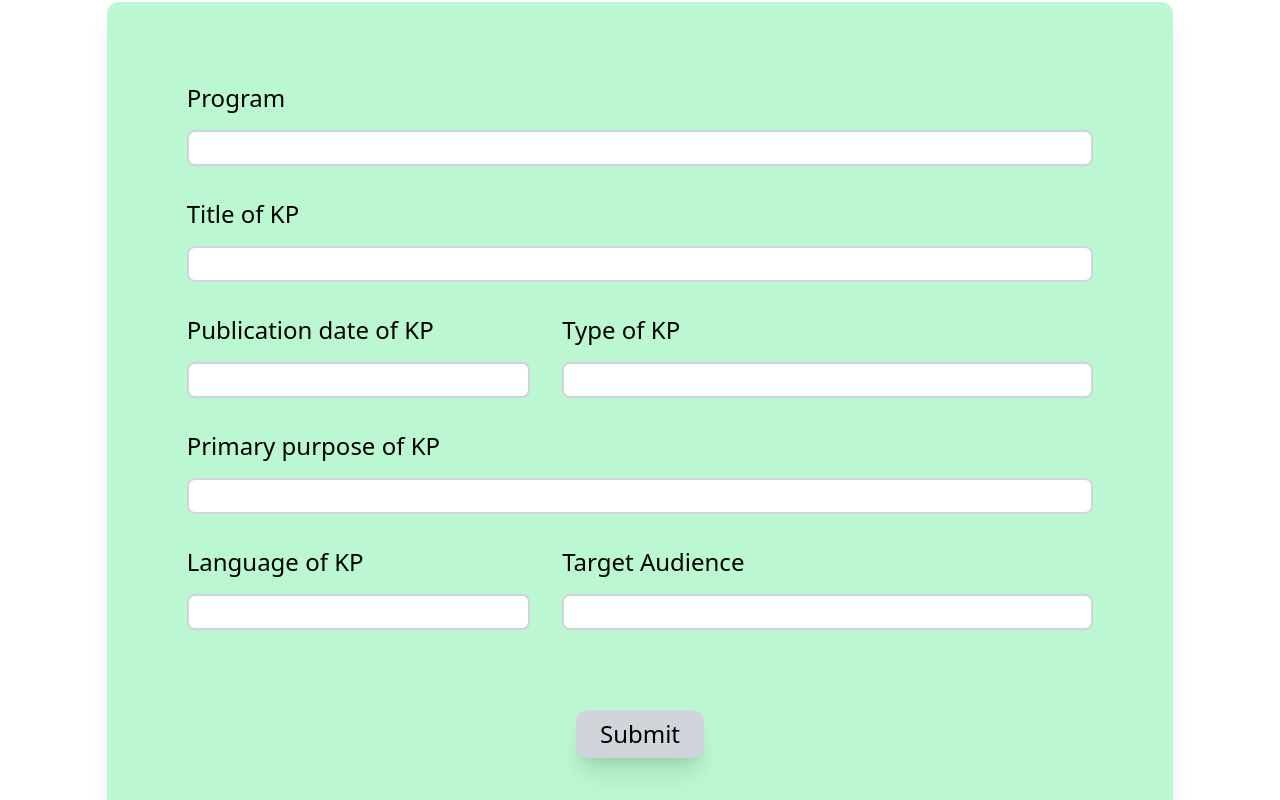
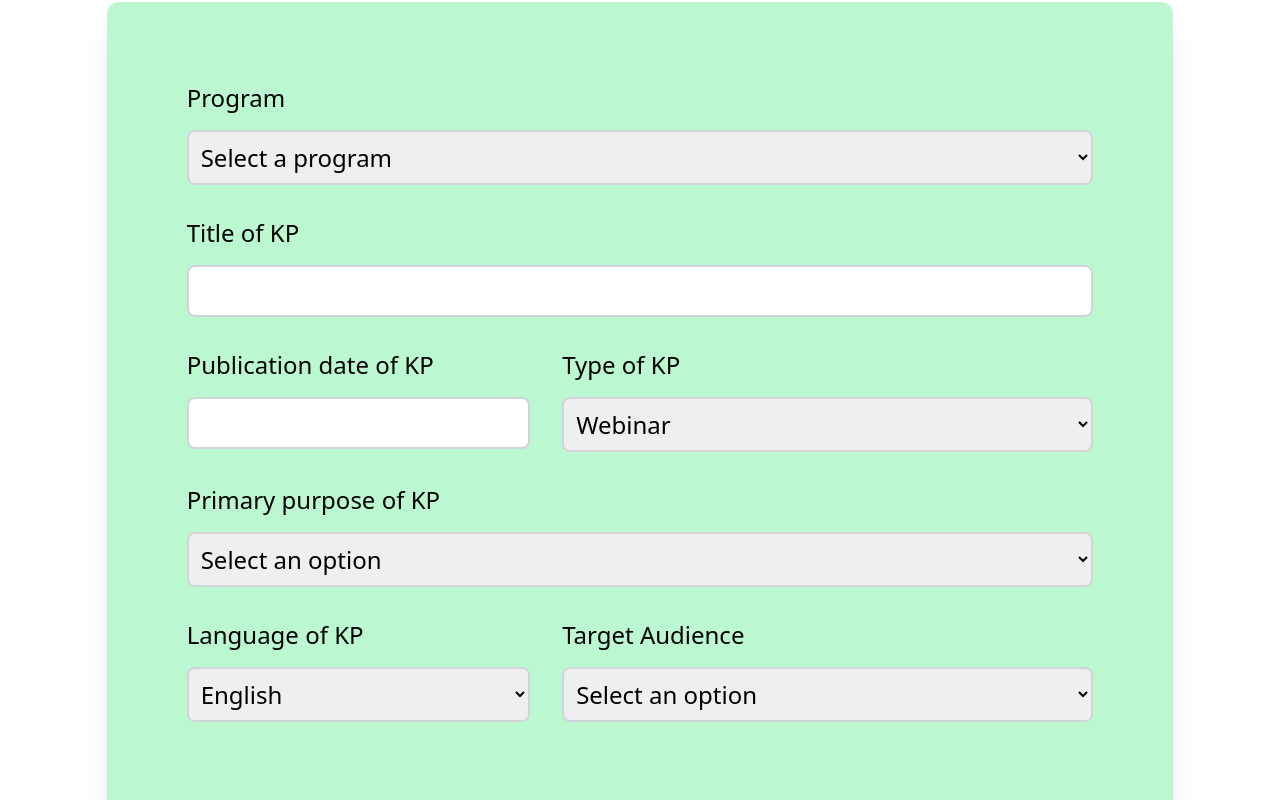
Before and after one commit to rosennabs/surveysalud, a Next.js app: page /knowledge_products in a window 1280 px wide. Shown: the part 420-1220 px from the top of the page. Built offline with nearby package versions, Linux system fonts and the light colour scheme.

Commit message:
Add dropdown list options to form

```diff
--- a/src/app/knowledge_products/page.tsx
+++ b/src/app/knowledge_products/page.tsx
@@ -79,18 +79,28 @@ function Knowledge_Products() {
 
             return errors
           }}
-          validateOnMount
+          validateOnMount //Ensures form is validated upon submission
         >
+
           <Form className="flex flex-wrap text-2xl">
             <div className="flex flex-col p-4 w-full">
               <label htmlFor="program" className="pb-4">
                 Program
               </label>
               <Field
-                className="border-solid border-2 border-gray-300 w-full rounded-lg"
+                className="border-solid border-2 border-gray-300 w-full rounded-lg p-2"
+                as="select"
                 id="program"
-                name="program"
-              />
+                name="program">
+
+                <option value="">Select a program</option>
+
+                {program.map((program) => (
+                    <option key={program} value={program}>{program}</option>
+                ))}
+
+
+            </Field>
               <ErrorMessage className='text-red-600' name='program'/>
             </div>
 
@@ -99,7 +109,7 @@ function Knowledge_Products() {
                 Title of KP
               </label>
               <Field
-                className="border-solid border-2 border-gray-300 w-full rounded-lg"
+                className="border-solid border-2 border-gray-300 w-full rounded-lg p-2"
                 id="title"
                 name="title"
               />
@@ -112,7 +122,7 @@ function Knowledge_Products() {
                   Publication date of KP
                 </label>
                 <Field
-                  className="border-solid border-2 border-gray-300 w-full rounded-lg"
+                  className="border-solid border-2 border-gray-300 w-full rounded-lg p-2"
                   id="date"
                   name="date"
                 />
@@ -124,10 +134,16 @@ function Knowledge_Products() {
                   Type of KP
                 </label>
                 <Field
-                  className="border-solid border-2 border-gray-300 w-full rounded-lg"
+                  className="border-solid border-2 border-gray-300 w-full rounded-lg p-2"
+                  as='select'
                   id="type"
-                  name="type"
-                />
+                  name="type">
+
+
+                  {kp_type.map((type) => (
+                    <option key={type} value={type}>{type}</option>
+                  ))}
+                  </Field>
                 <ErrorMessage name='type' />
               </div>
             </div>
@@ -137,10 +153,19 @@ function Knowledge_Products() {
                 Primary purpose of KP
               </label>
               <Field
-                className="border-solid border-2 border-gray-300 w-full rounded-lg"
+                className="border-solid border-2 border-gray-300 w-full rounded-lg p-2"
+                as='select'
                 id="purpose"
                 name="purpose"
-              />
+                >
+                <option value="">Select an option</option>
+
+                {kp_purpose.map((purpose) => (
+                  <option key={purpose} value={purpose}>{purpose}</option>
+                ))}
+               </Field>
+
+
               <ErrorMessage name='purpose' />
             </div>
 
@@ -150,10 +175,16 @@ function Knowledge_Products() {
                   Language of KP
                 </label>
                 <Field
-                  className="border-solid border-2 border-gray-300 w-full rounded-lg"
+                  className="border-solid border-2 border-gray-300 w-full rounded-lg p-2"
+                  as='select'
                   id="language"
                   name="language"
-                />
+                >
+
+                  {language.map((language) => (
+                    <option key={language} value={language}>{language}</option>
+                  ))}
+                </Field>
                 <ErrorMessage name='language' />
               </div>
 
@@ -162,15 +193,22 @@ function Knowledge_Products() {
                   Target Audience
                 </label>
                 <Field
-                  className="border-solid border-2 border-gray-300 w-full rounded-lg"
+                  className="border-solid border-2 border-gray-300 w-full rounded-lg p-2"
+                  as='select'
                   id="audience"
                   name="audience"
-                />
+                >
+                  <option value="">Select an option</option>
+
+                  {kp_audience.map((audience) => (
+                    <option key={audience} value={audience}>{audience}</option>
+                  ))}
+                </Field>
                 <ErrorMessage name='audience' />
               </div>
             </div>
 
-            <div className='flex w-full justify-center pt-16'>
+            <div className='flex w-full justify-center py-16'>
               <button className='py-2 px-6 bg-gray-300 rounded-xl shadow-xl' type="submit"> Submit </button>
             </div>
 
```
